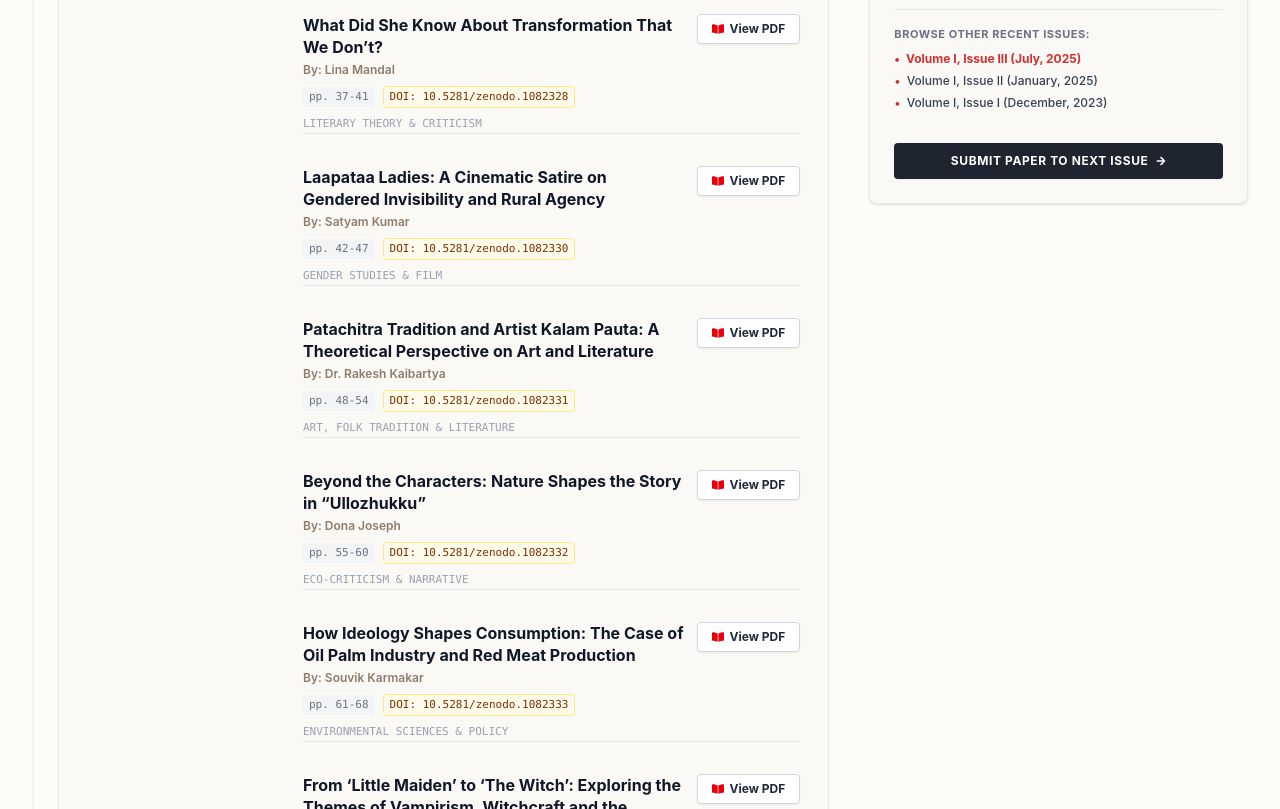
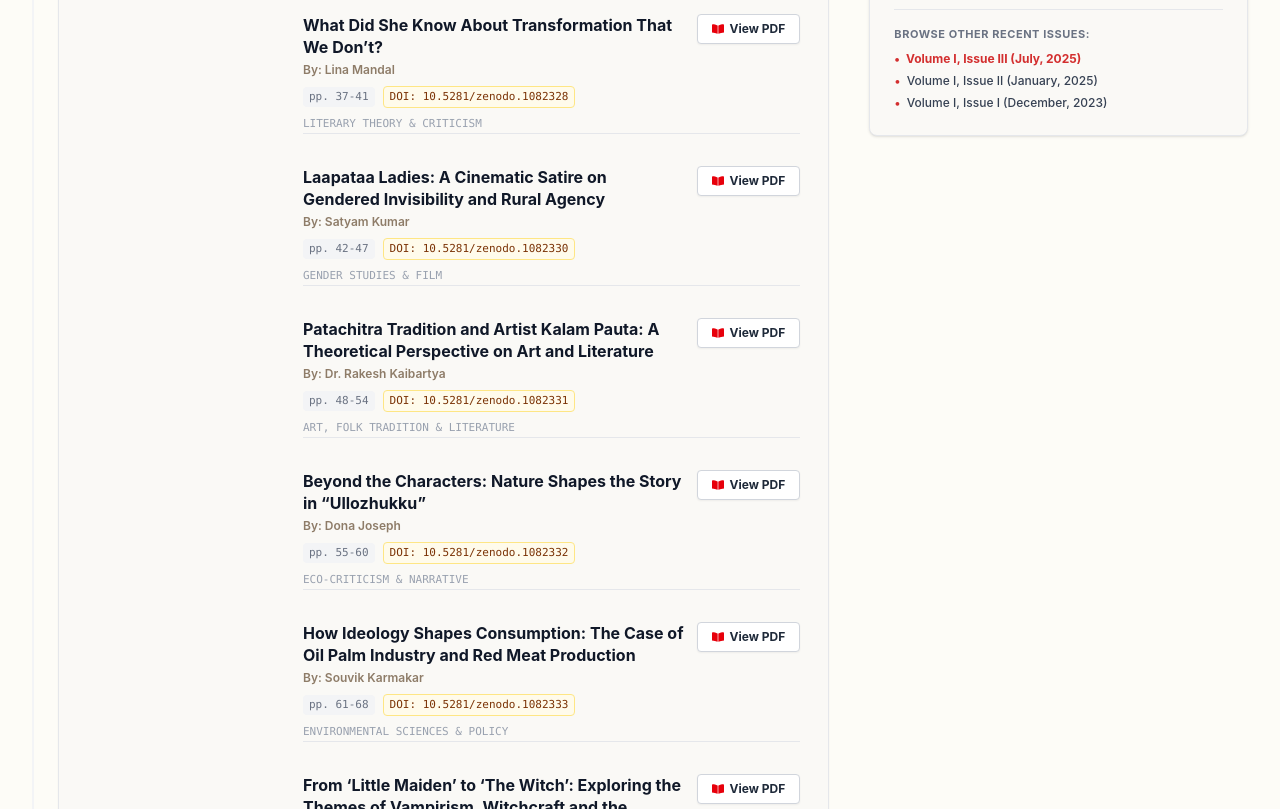
Before and after one commit to juinpiyada-coder/ojs, a React (Vite) app: page /archive in a window 1280 px wide. Shown: the part 900-1709 px from the top of the page. Built offline with nearby package versions, Linux system fonts and the light colour scheme; no server answers.

Commit message:
Remove Submit Paper to Next Issue button from Archive sidebar

```diff
--- a/src/pages/Archive.jsx
+++ b/src/pages/Archive.jsx
@@ -721,16 +721,6 @@ const Archive = () => {
                   </ul>
                 </div>
 
-                {/* Submit Article CTA Button */}
-                <div className="pt-4">
-                  <Link
-                    to="/start-submission"
-                    className="w-full inline-flex items-center justify-center gap-2 px-4 py-2.5 bg-[#1E2530] hover:bg-[#D32F2F] text-white rounded text-xs font-bold uppercase tracking-wider transition-colors shadow-xs"
-                  >
-                    Submit Paper to Next Issue <FaArrowRight className="text-[10px]" />
-                  </Link>
-                </div>
-
               </div>
 
             </div>
```
